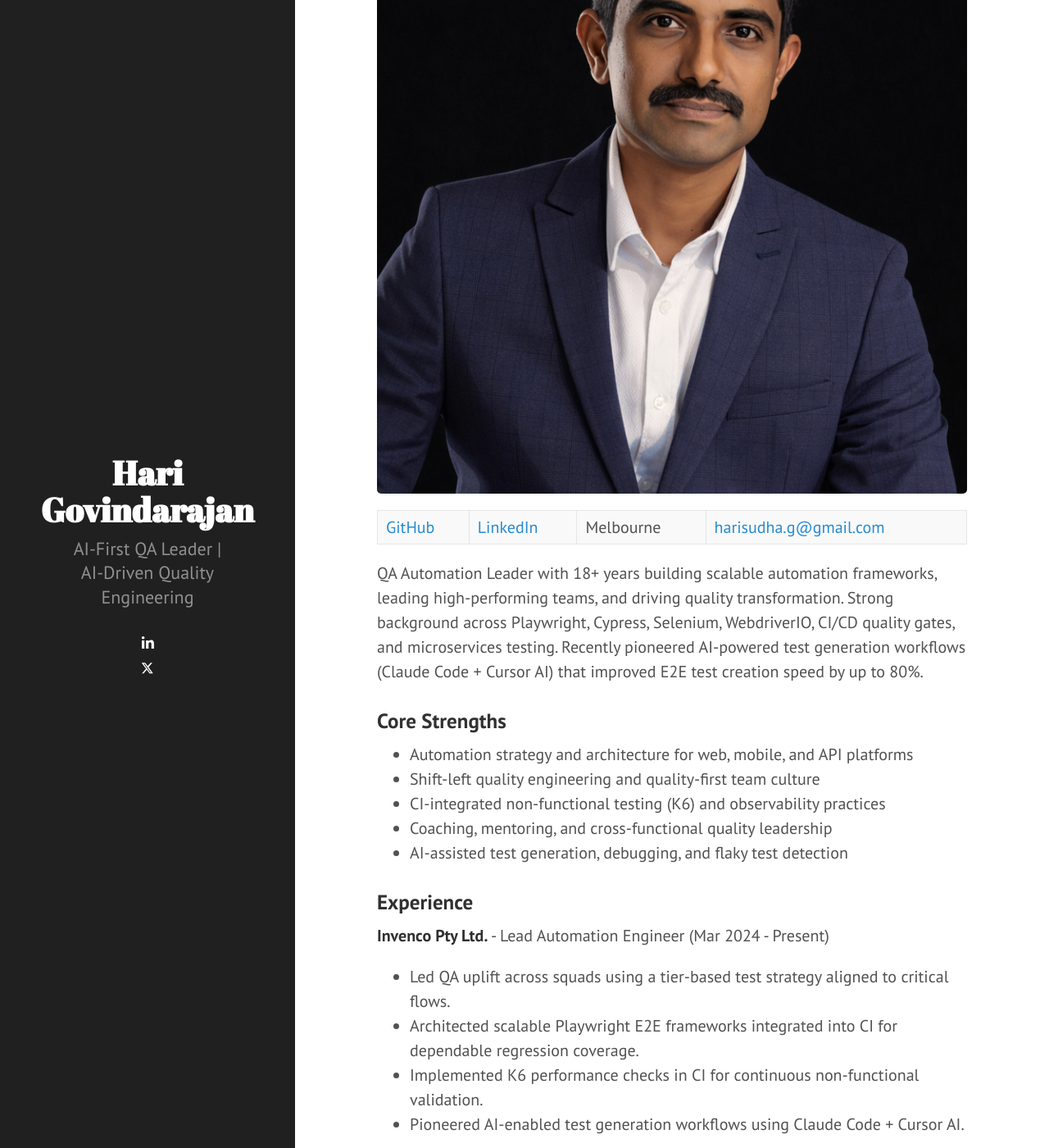
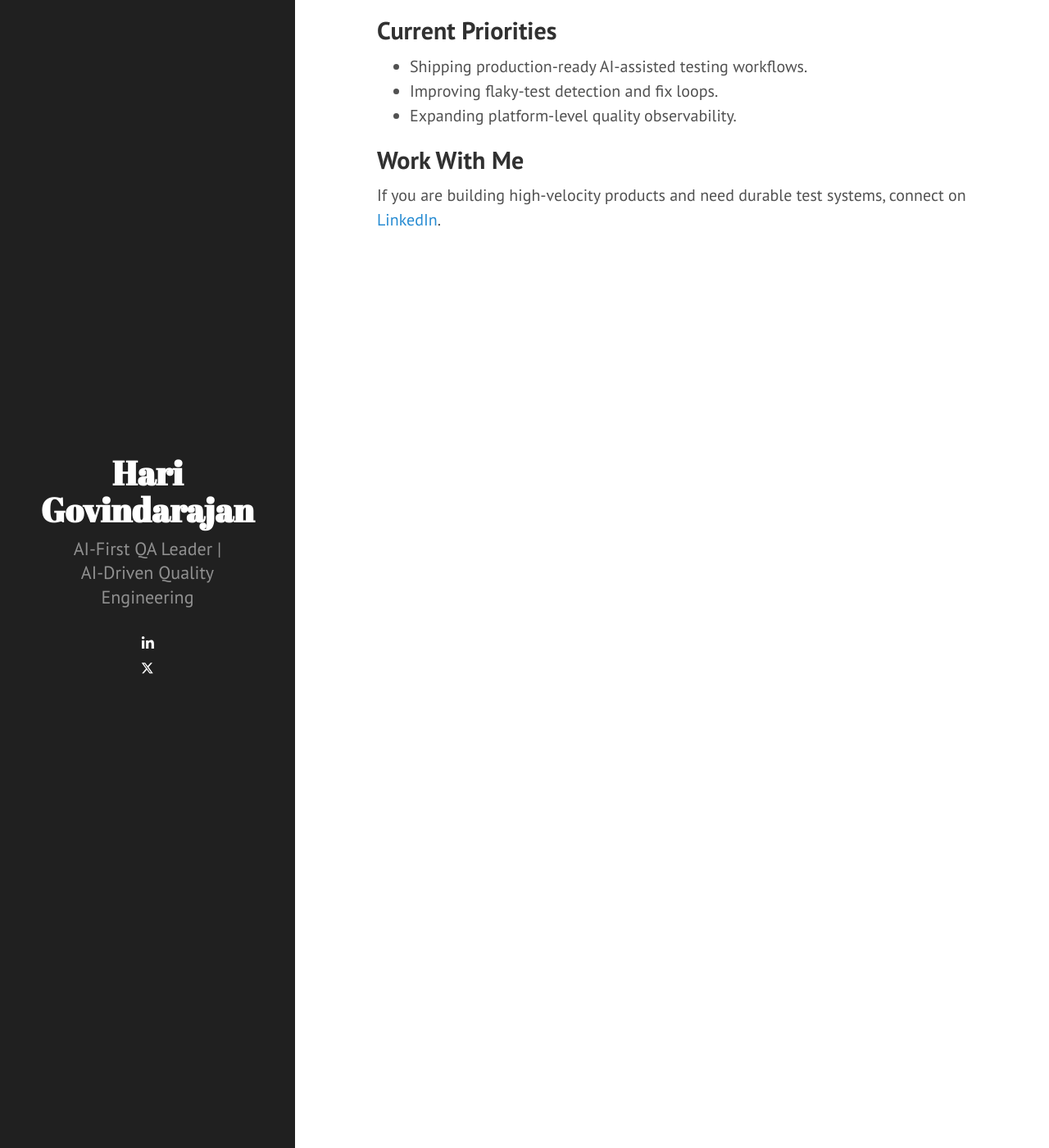
Before and after one commit to harigovindarajan/harigovindarajan.github.io, a Jekyll site: the page built from index.md, in a window 1280 px wide and 1400 px high, scrolled down 427 px. Shown: the whole window at 82% size. Built offline with Jekyll 4.4.1, drawn with Linux system fonts in a browser that asks for light colours; some of the changed text lies outside the part shown.

Commit message:
Update homepage main content

```diff
--- a/index.md
+++ b/index.md
@@ -1,74 +1,25 @@
 ---
 layout: default
-title: Hari Govindarajan
+title: Home
 ---
 
-# Hari Govindarajan
-## QA Automation Leader | AI-Driven Quality Engineering
+## QA Leader and Builder
 
-<p class="hero-profile">
-  <img src="{{ '/images/profile.png' | relative_url }}" alt="Hari Govindarajan profile photo" class="profile-photo">
-</p>
+I lead quality engineering with an AI-first mindset, helping teams move faster without trading off release confidence.
 
-[GitHub](https://github.com/harigovindarajan) | [LinkedIn](https://www.linkedin.com/in/harigovindarajan) | Melbourne | [harisudha.g@gmail.com](mailto:harisudha.g@gmail.com)
+## What I Focus On
 
-QA Automation Leader with 18+ years building scalable automation frameworks, leading high-performing teams, and driving quality transformation. Strong background across Playwright, Cypress, Selenium, WebdriverIO, CI/CD quality gates, and microservices testing. Recently pioneered AI-powered test generation workflows (Claude Code + Cursor AI) that improved E2E test creation speed by up to 80%.
+- Playwright, API, and mobile automation architecture.
+- AI-assisted test design, generation, and maintenance.
+- AI-assisted test engineering with Claude Code + Cursor for scaffolding, flaky-test triage, and faster suite maintenance.
+- Coaching teams on scalable quality practices.
 
-### Core Strengths
-- Automation strategy and architecture for web, mobile, and API platforms
-- Shift-left quality engineering and quality-first team culture
-- CI-integrated non-functional testing (K6) and observability practices
-- Coaching, mentoring, and cross-functional quality leadership
-- AI-assisted test generation, debugging, and flaky test detection
+## Current Priorities
 
-### Experience
-**Invenco Pty Ltd.** - Lead Automation Engineer (Mar 2024 - Present)
-- Led QA uplift across squads using a tier-based test strategy aligned to critical flows.
-- Architected scalable Playwright E2E frameworks integrated into CI for dependable regression coverage.
-- Implemented K6 performance checks in CI for continuous non-functional validation.
-- Pioneered AI-enabled test generation workflows using Claude Code + Cursor AI.
+- Shipping production-ready AI-assisted testing workflows.
+- Improving flaky-test detection and fix loops.
+- Expanding platform-level quality observability.
 
-**PEXA** - Test Lead, Member Hub (Jan 2019 - Feb 2024)
-- Defined and executed test strategy across IAM products and cross-team integrations.
-- Built Playwright-based E2E and API frameworks for cloud and auth microservice testing.
-- Collaborated with Salesforce, APIM, Kong, and observability teams for end-to-end quality.
+## Work With Me
 
-**PEXA** - Test Lead, PEXA Plus (Jan 2019 - Feb 2024)
-- Led automation strategy for PEXA Plus using Cypress, Newman, WireMock, and Docker.
-- Added visual regression testing with Percy and performance testing with K6.
-- Supported a delivery cadence of 71 releases per year (Jul 2021 to Jul 2022).
-
-**Australian Healthcare Associates** - Senior Test Automation Engineer (Nov 2018 - Jan 2019)
-- Designed Java Selenium automation with visual validation and responsive testing coverage.
-
-**Medibank** - Senior Test Automation Engineer (Mar 2018 - Aug 2018)
-- Built BDD mobile automation using Cucumber, Appium, and WebdriverIO for iOS/Android.
-- Integrated E2E suites with Bitrise CI and SauceLabs.
-
-**Myer** - Senior Test Automation Engineer (May 2016 - Feb 2018)
-- Developed web and mobile automation frameworks using Selenium, Ruby, Cucumber, and Appium.
-
-**Outware Mobile** - Senior Test Analyst (May 2014 - Apr 2016)
-- Delivered testing and mobile automation for AFL, NAB, Telstra, and other client programs.
-
-**Oracle** - Principal Member of Technical Staff - QA (Jun 2005 - Apr 2014)
-- Led automation and reliability testing across enterprise products and HA environments.
-
-**Softenger India Pvt. Ltd.** - Unix System Administrator (Jun 2002 - May 2005)
-- Built Unix operational automation scripts and production security/backup practices.
-
-### Selected Projects
-- **AI-Enabled E2E Test Generation**: Built slash-command workflows to scaffold and generate tests with an AI-human feedback loop.
-- **Playwright Cloud/API Automation**: Designed robust frameworks for AWS cloud functions and auth microservices.
-- **CI Performance and Observability**: Embedded K6 and Splunk-driven insights into quality engineering workflows.
-
-### Education
-**Bachelor of Engineering, Computer Science** (1995 - 1999)
-
-### Certifications
-- ISTQB Foundation
-- Sun Certified Programmer for Java Platform, SE 5.0
-- Certified Network Administrator for Solaris 10 OS
-- Sun Certified System Administrator for Solaris 10 OS
-- Oracle Certified Professional, Java EE 5 Web Services Developer
-- AWS Certified Cloud Practitioner
+If you are building high-velocity products and need durable test systems, connect on [LinkedIn]({{ site.linkedin_url }}).
```
